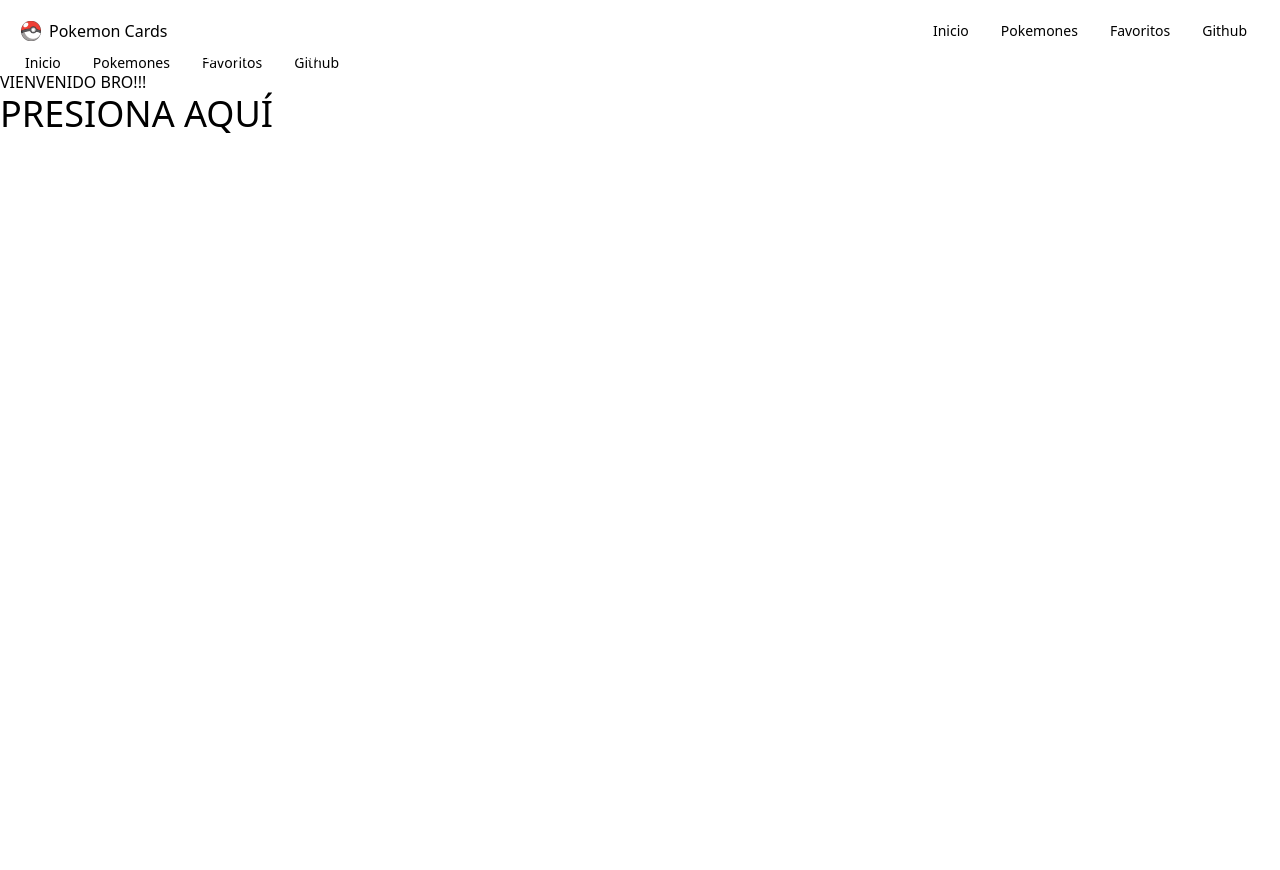
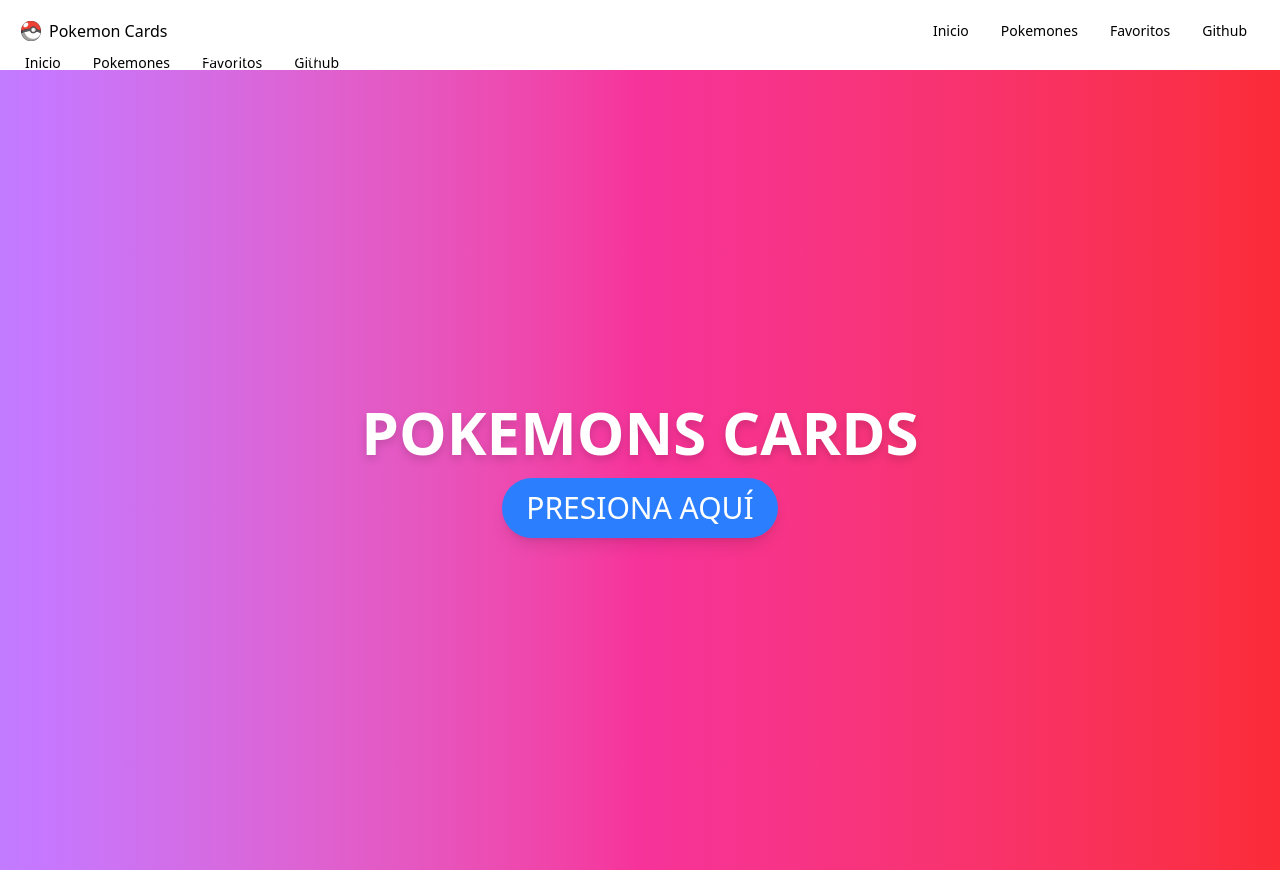
Before and after one commit to keiwv/PokemonCards, a React (Vite) app: page / in a window 1280 px wide. Before the commit the page ends 800 px from the top, so only its background shows below. Built offline with nearby package versions, Linux system fonts and the light colour scheme; no server answers.

Commit message:
Added loading animation!

```diff
--- a/src/views/Pokemon.jsx
+++ b/src/views/Pokemon.jsx
@@ -19,7 +19,7 @@ export default function Pokemon() {
     const changeImage = () => {
         if (showShiny) {
             setShowShiny(false);
-        } else{
+        } else {
             setShowShiny(true);
         }
     };
@@ -36,12 +36,15 @@ export default function Pokemon() {
     }, [pokemons, id]);
 
     return (
-        <div className="bg-gray-100 min-h-screen">
+        <div className="bg-gray-700 min-h-screen">
             <SimpleNavbar />
             <div className="flex justify-center items-center h-[calc(100vh-4rem)]">
                 <div className="text-center p-6 bg-white rounded-xl shadow-lg w-4/5 max-w-lg relative">
                     {(isLoading || !pokemon?.name) ? (
-                        <p className="text-xl text-pink-400 font-bold">Loading...</p>
+                        <div className="flex justify-center items-center w-36 h-36 mx-auto bg-white border-4 border-gray-300 rounded-xl">
+                            <div className="border-t-4 border-blue-400 border-solid w-16 h-16 rounded-full animate-spin"></div>
+                            <p className="absolute text-lg text-gray-600"></p>
+                        </div>
                     ) : (
                         <div className="mb-6">
                             {/* Flechas de navegación */}
--- a/src/views/Pokemons.jsx
+++ b/src/views/Pokemons.jsx
@@ -9,17 +9,18 @@ export default function Pokemons() {
     const { pokemons, isLoading, error } = useSelector((state) => state.pokemon);
 
     useEffect(() => {
-        if (!isLoading) {
+        if (pokemons.length === 0) {
             dispatch(fetchPokemonsWithDetails());
         }
     }, [dispatch]);
-
 
     return (
         <div className="pt-2 bg-gray-700 w-full">
             <SimpleNavbar />
             {isLoading ? (
-                <p>Loading...</p>
+                <div className="flex justify-center items-center h-screen">
+                    <div className="border-t-4 border-blue-400 border-solid w-16 h-16 rounded-full animate-spin"></div>
+                </div>
             ) : (
                 <div className="grid grid-cols-4 md:grid-cols-6 lg:grid-cols-10 gap-4 p-4">
                     {pokemons.map((pokemon) => (
--- a/src/views/Welcome.jsx
+++ b/src/views/Welcome.jsx
@@ -1,15 +1,29 @@
-import React from "react";
-import { NavLink, Link } from "react-router";
+import React, { useEffect } from "react";
+import { Link } from "react-router";
+import { useDispatch, useSelector } from "react-redux";
+import { fetchPokemonsWithDetails } from "../redux/slices/pokemonsSlice";
 
+export default function Welcome() {
+    const dispatch = useDispatch();
+    const { pokemons, isLoading, error } = useSelector((state) => state.pokemon);
 
-export default function Welcome()
-{
+    useEffect(() => {
+        if (pokemons.length === 0) {
+            dispatch(fetchPokemonsWithDetails());
+        }
+    }, [dispatch]);
 
-    /* I will make it prettier. */
-    return <>
-       <div>
-        VIENVENIDO BRO!!!
-       </div>
-        <Link to='/pokemons' className="text-4xl"> PRESIONA AQUÍ </Link>
-    </>
+    return (
+        <div className="min-h-screen bg-gradient-to-r from-purple-400 via-pink-500 to-red-500 flex flex-col justify-center items-center text-white">
+            <div className="text-6xl font-extrabold text-center mb-4 drop-shadow-lg">
+                POKEMONS CARDS
+            </div>
+            <Link
+                to="/pokemons"
+                className="text-3xl bg-blue-500 hover:bg-blue-600 text-white py-3 px-6 rounded-full shadow-lg transition duration-300 ease-in-out transform hover:scale-105"
+            >
+                PRESIONA AQUÍ
+            </Link>
+        </div>
+    );
 }
```
